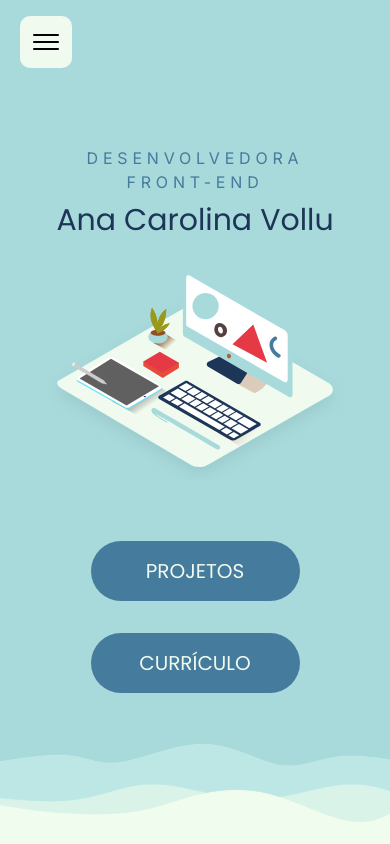
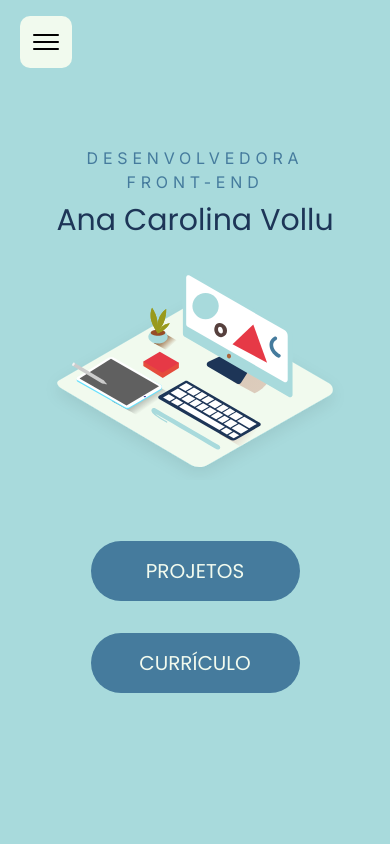
Before and after one commit to anavollu/curriculo-ana, a SvelteKit app: page / in a window 390 px wide. Built offline with nearby package versions, Linux system fonts and the light colour scheme.

Commit message:
fix: remove bg image home page on small screen

```diff
--- a/src/routes/+layout.svelte
+++ b/src/routes/+layout.svelte
@@ -42,7 +42,7 @@
 		</div>
 	</div>
 	{#if isHome}
-		<img class="absolute bottom-0 w-full" src={homeBg} alt="Background" />
+		<img class="absolute bottom-0 hidden w-full lg:inline" src={homeBg} alt="Background" />
 	{/if}
 </div>
 
```
